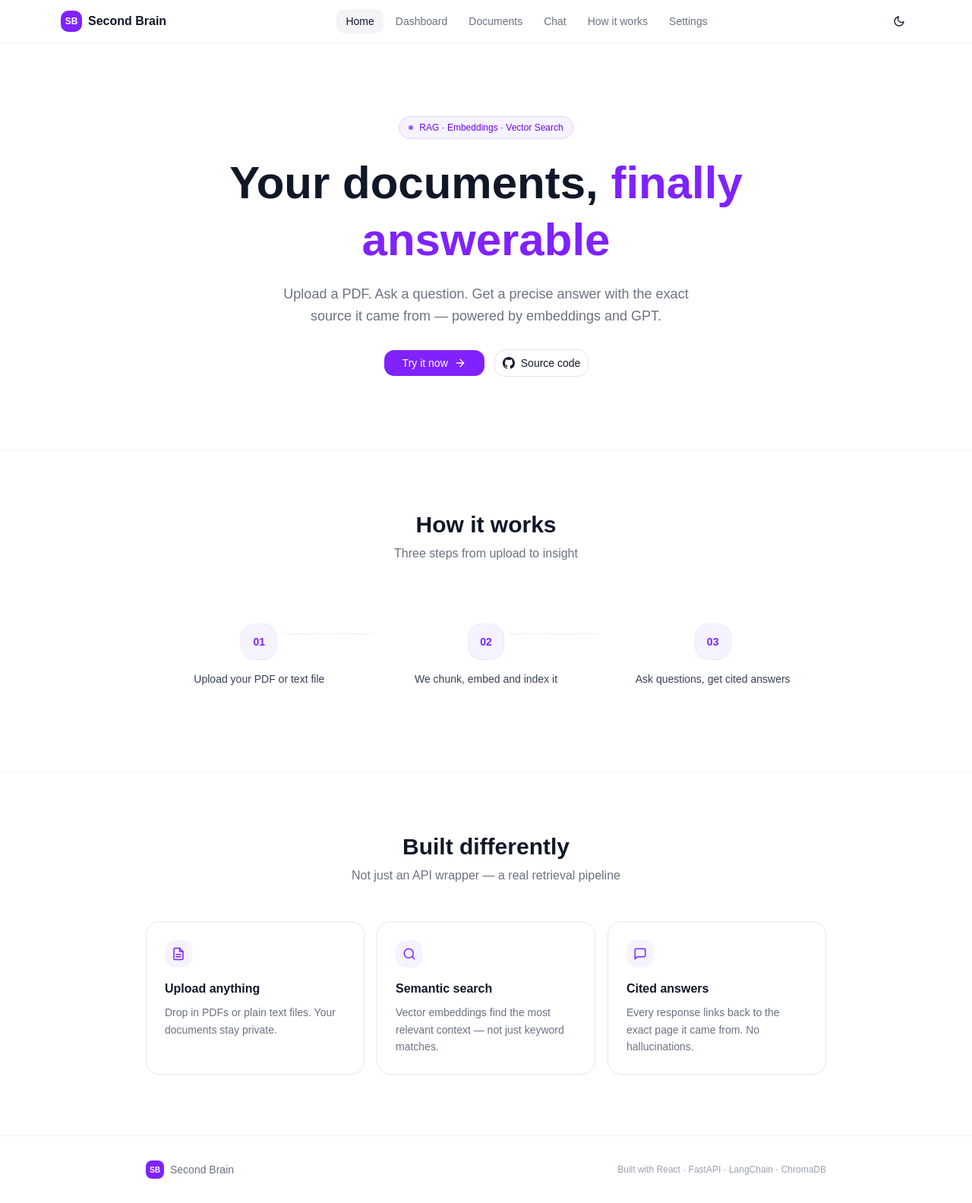
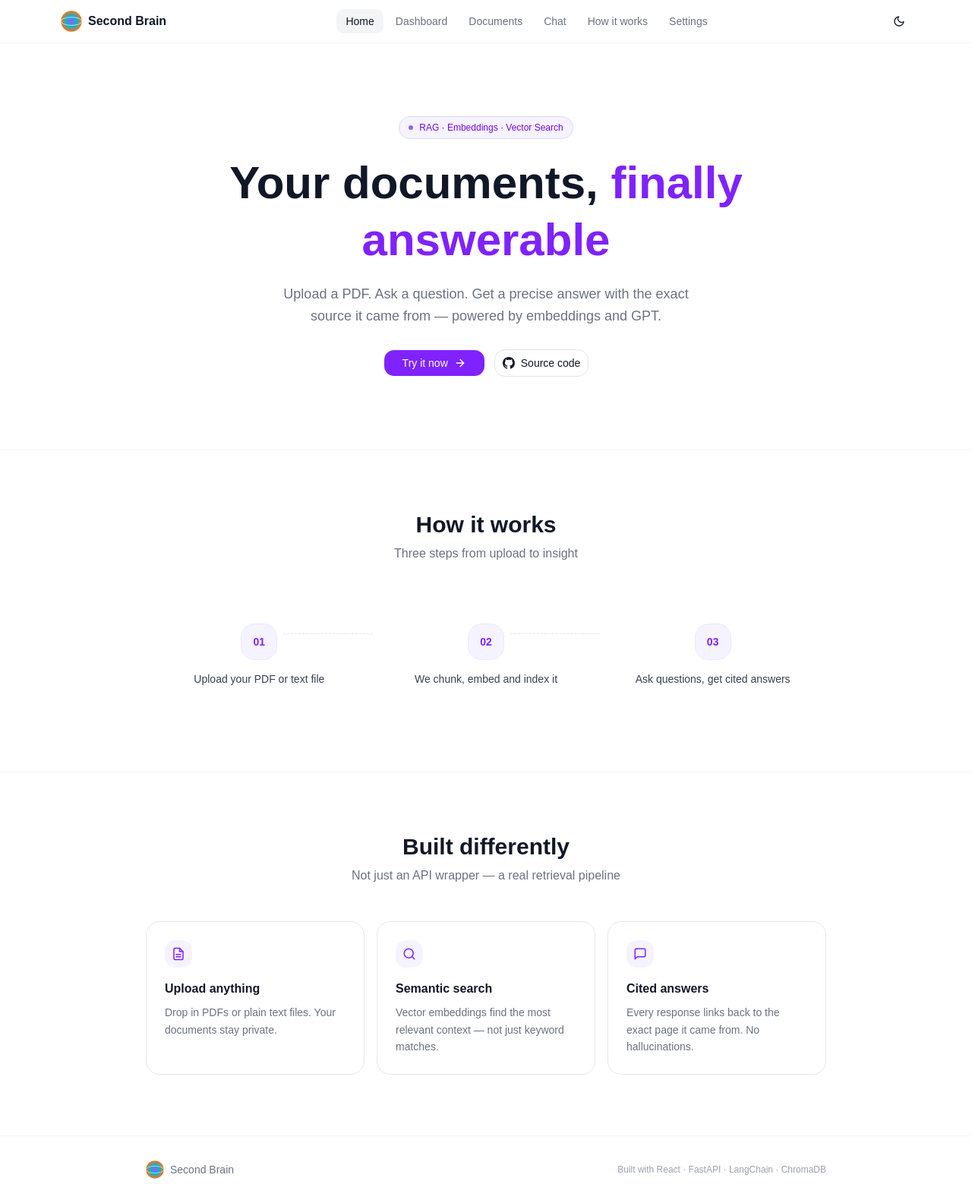
Before and after one commit to Anujkarn1542/second-brain-frontend, a React (Vite) app: page / in a window 1280 px wide. Shown: the whole page at 76% size. Built offline with nearby package versions, Linux system fonts and the light colour scheme; no server answers; a web font is replaced by a local one.

Commit message:
fix logo

```diff
--- a/src/components/layout/Navbar.tsx
+++ b/src/components/layout/Navbar.tsx
@@ -24,8 +24,12 @@ export default function Navbar({ isDark, toggleTheme }: NavbarProps) {
       <div className="max-w-6xl mx-auto px-4 h-14 flex items-center justify-between gap-4">
         {/* Logo */}
         <Link to="/" className="flex items-center gap-2 group flex-shrink-0">
-          <div className="w-7 h-7 bg-violet-600 rounded-lg flex items-center justify-center group-hover:bg-violet-700 transition-colors">
-            <span className="text-white text-xs font-bold">SB</span>
+          <div className="w-7 h-7 rounded-lg overflow-hidden flex items-center justify-center">
+            <img
+              src="/favicon.svg"
+              alt="Second Brain Logo"
+              className="w-full h-full object-contain"
+            />
           </div>
           <span className="font-semibold text-gray-900 dark:text-white hidden sm:block">
             Second Brain
--- a/src/pages/HomePage.tsx
+++ b/src/pages/HomePage.tsx
@@ -256,8 +256,12 @@ export default function HomePage() {
       <footer className="border-t border-gray-100 dark:border-gray-800 py-8 px-4">
         <div className="max-w-4xl mx-auto flex flex-col sm:flex-row items-center justify-between gap-3">
           <div className="flex items-center gap-2">
-            <div className="w-6 h-6 bg-violet-600 rounded-md flex items-center justify-center">
-              <span className="text-white text-[10px] font-bold">SB</span>
+            <div className="w-6 h-6 rounded-md overflow-hidden flex items-center justify-center">
+              <img
+                src="/favicon.svg"
+                alt="Second Brain Logo"
+                className="w-full h-full object-contain"
+              />
             </div>
             <span className="text-sm text-gray-500 dark:text-gray-400">
               Second Brain
```
